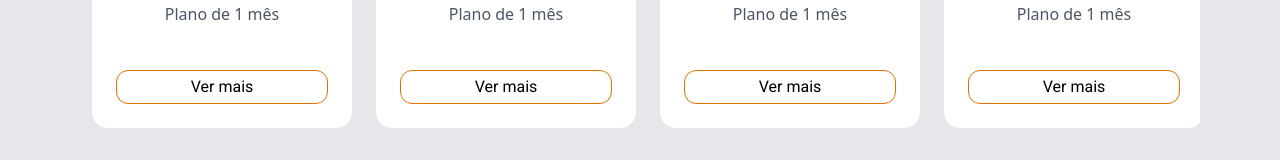
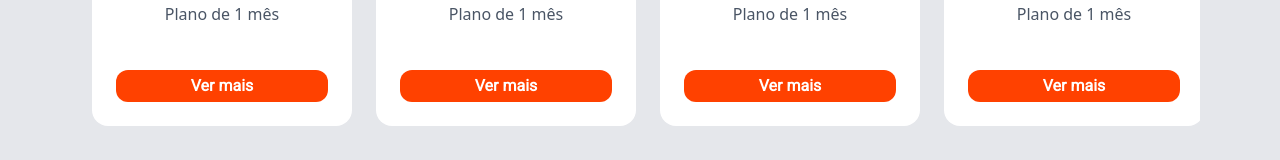
Before and after one commit to eumartins7/locacao_veiculos_nextJS, a Next.js app: page / in a window 1280 px wide. Shown: the part 2057-2217 px from the top of the page. Built offline with nearby package versions, Linux system fonts and the light colour scheme; a web font is replaced by a local one.

Commit message:
style: novo estilo ao botao

```diff
--- a/src/components/home/section-cars/button-card/buttonCars.tsx
+++ b/src/components/home/section-cars/button-card/buttonCars.tsx
@@ -3,7 +3,7 @@
 export function CarButton() {
     return (
       <div
-        className="font-aboutCompany border border-amber-600 hover:bg-amber-600 hover:text-white p-1 pl-3 pr-3 m-4 rounded-xl cursor-pointer"
+        className="font-aboutCompany bg-[#FF4100] hover:bg-[#FF6000] text-white font-bold p-1 pl-3 pr-3 m-4 rounded-xl cursor-pointer"
       >
         <span>Ver mais</span>
       </div>
```
